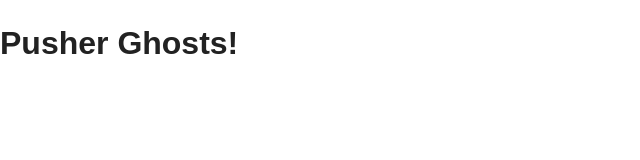
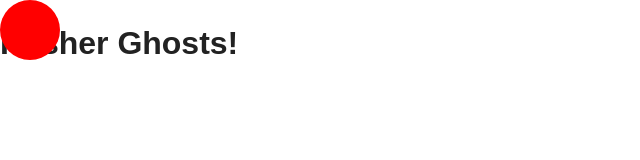
Before and after one commit to devinhunt/pusher-ghosts, a plain HTML site: page index.html in a window 1280 px wide. Shown: the whole page, without its empty margins (0-640 px from the left). Drawn offline with Linux system fonts and the light colour scheme.

Commit message:
Creating elements for Game.Entity representation in the DOM.

```diff
--- a/css/style.css
+++ b/css/style.css
@@ -218,6 +218,8 @@ td { vertical-align: top; }
   height: 60px;
   border-radius: 30px;
   background: #f00;
+  top: 0;
+  left: 0;
 }
 
 
--- a/js/engine/game.js
+++ b/js/engine/game.js
@@ -34,8 +34,8 @@
    * Render our game objects to the screen
    */
   Game.draw = function() {
-    for(var i in objects) {
-      objects[i].draw();
+    for(var i in entities) {
+      entities[i].draw();
     }
   };
 
--- a/js/ghosts.js
+++ b/js/ghosts.js
@@ -12,7 +12,10 @@
   /**
    * The player and his enemys in PusherGhosts
    */
-  var Ghost = _.extend(Game.Entity.prototype, {
+  var Ghost = root.Ghost = function() {
+    this.initialize();
+  };
+  root = _.extend(Ghost.prototype, Game.Entity.prototype, {
     acceleration: 10,
     maxVelocity: 100,
 
@@ -38,5 +41,8 @@
   });
 
   // DEBUGGY SETUP CODE
+  // Add a player
+  var player = new Ghost();
+  document.body.appendChild(player.el);
 
 }).call(this);
```
